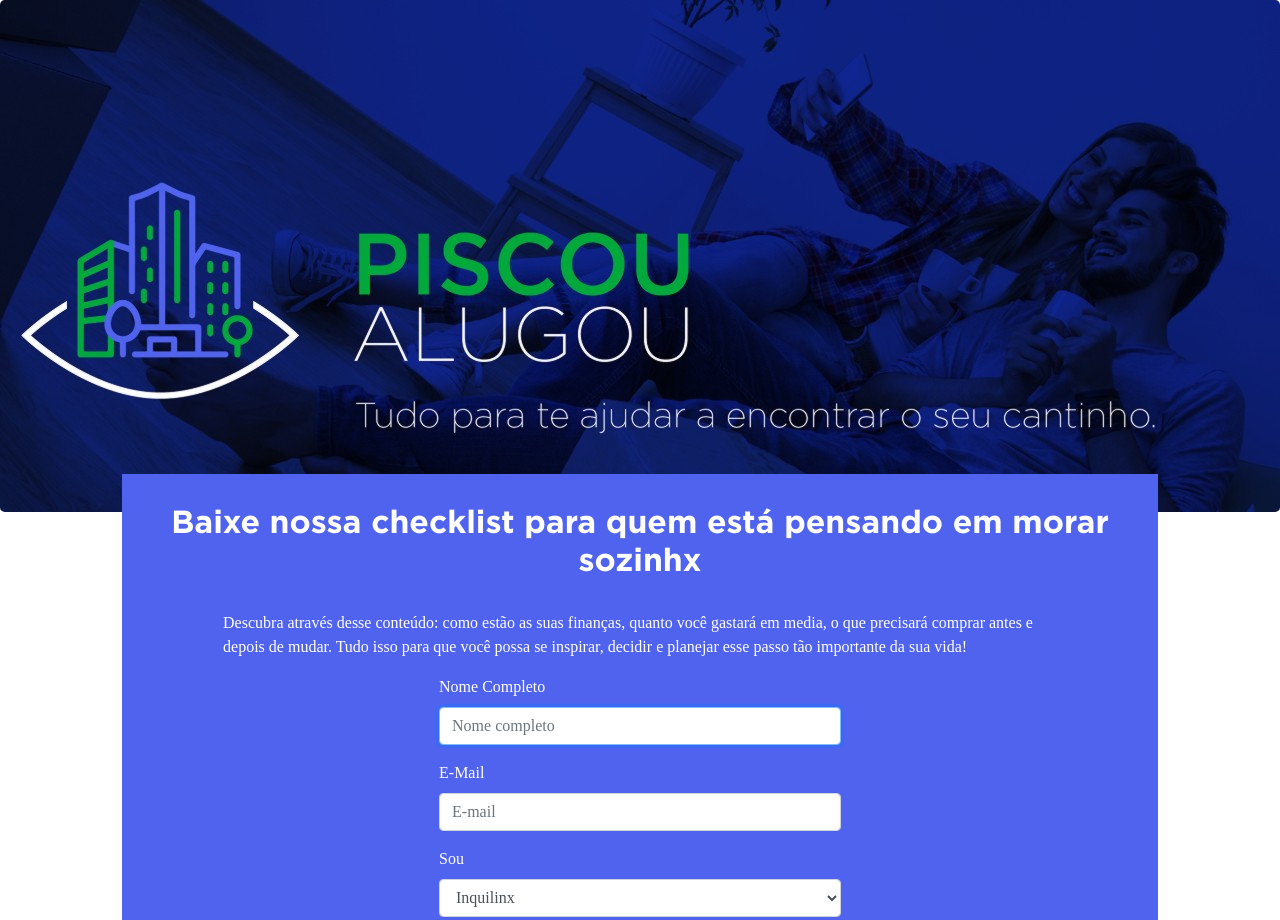
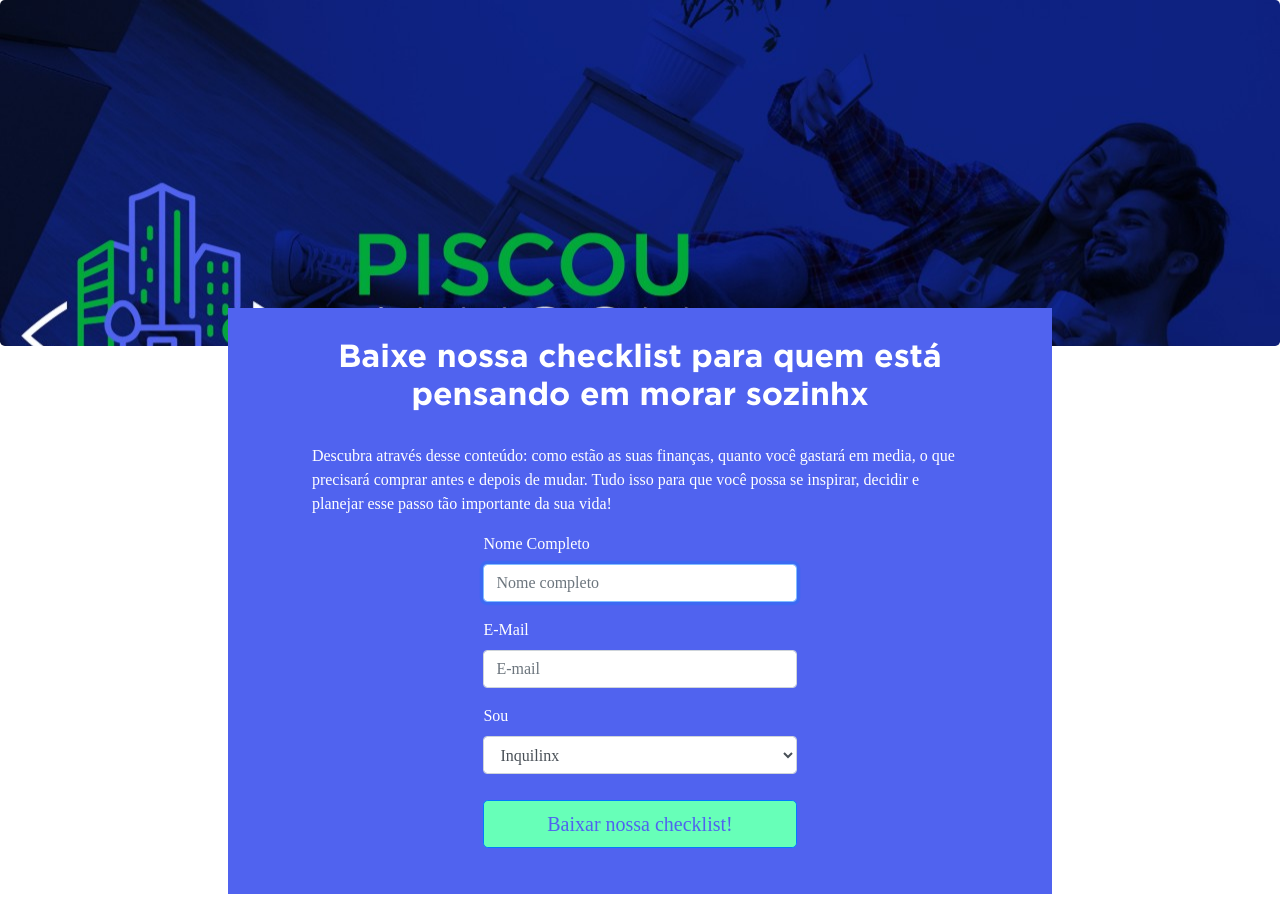
Before and after one commit to adysonsm/blog, a plain HTML site: page index.html in a window 1280 px wide. Shown: the top 920 px of the page. Drawn offline with Linux system fonts and the light colour scheme; a web font is replaced by a local one.

Commit message:
Mudei o posicionamento e largura do form

```diff
--- a/index.html
+++ b/index.html
@@ -45,10 +45,10 @@
 
 <body>
 
-    <div class="jumbotron" style="background-image: url(img/CapaBlog-PiscouAlugou.jpg);;background-size: 100% auto;background-repeat: no-repeat;padding-bottom: 35%;background-color: white;">
+    <div class="jumbotron" style="background-image: url(img/CapaBlog-PiscouAlugou.jpg);;background-size: 100% auto;background-repeat: no-repeat;padding-bottom: 22%;background-color: white;">
     </div>
 
-    <div class="container col-md-10" id="form">
+    <div class="container col-md-8" id="form">
 
 
 
```
